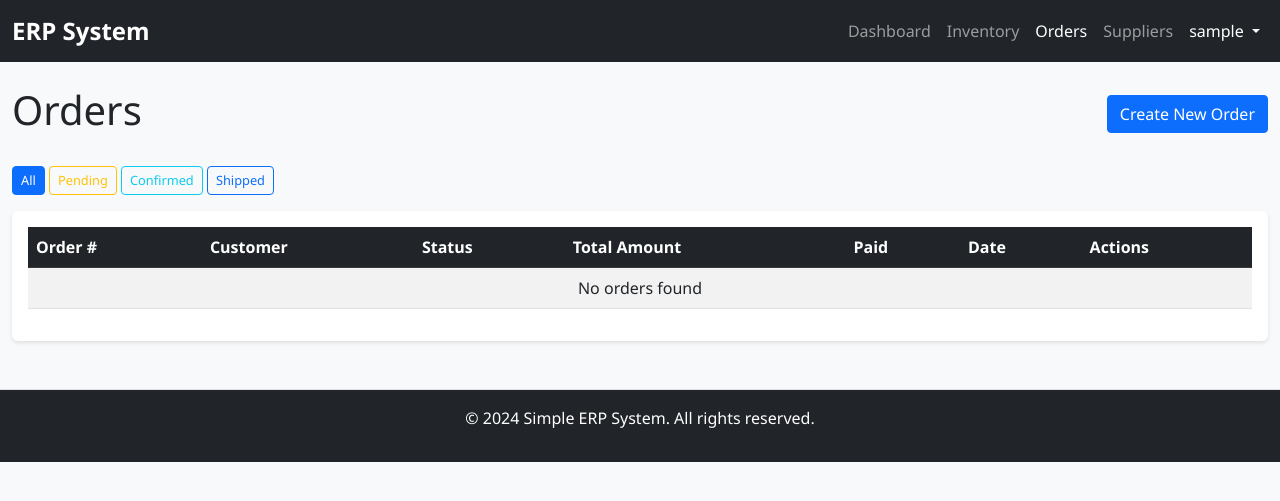
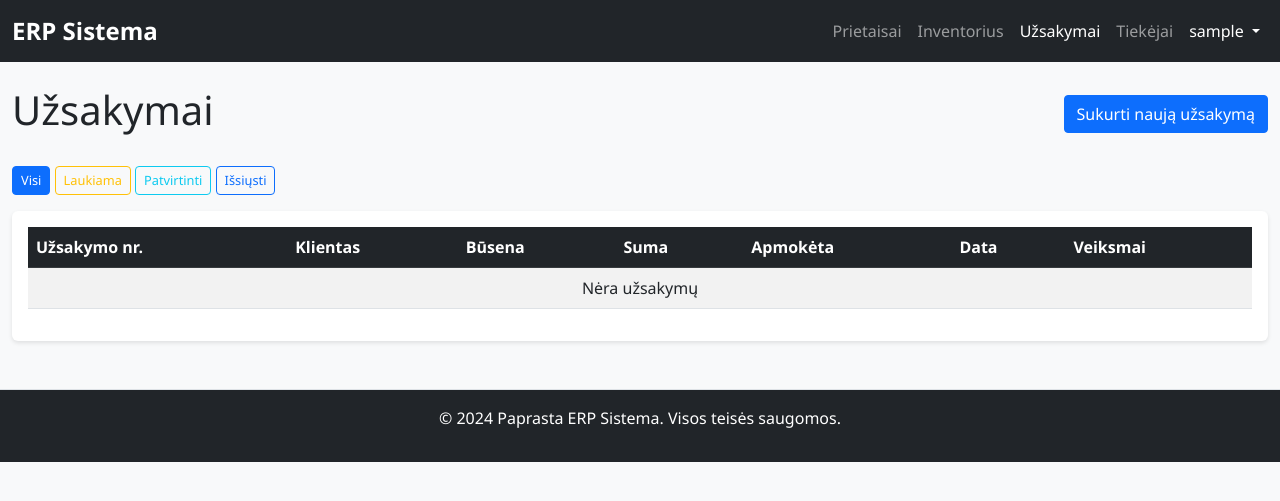
Before and after one commit to zleknickas-design/simple-erp-system, a Flask app: page /orders/ in a window 1280 px wide. Shown: the top 501 px of the page. Run offline with Flask 3, Linux system fonts and the light colour scheme; the visitor is signed in with stand-in values (Sample User, id 1); data that the repository does not hold is empty.

Commit message:
Translate UI to Lithuanian language

```diff
--- a/app/routes/inventory.py
+++ b/app/routes/inventory.py
@@ -29,7 +29,7 @@ def create_product():
         )
         db.session.add(product)
         db.session.commit()
-        flash(f'Product {product.name} created successfully', 'success')
+        flash(f'Prekė {product.name} sukurta sėkmingai', 'success')
         return redirect(url_for('inventory.products_list'))
 
     suppliers = Supplier.query.all()
@@ -51,7 +51,7 @@ def edit_product(id):
         product.reorder_level = int(request.form.get('reorder_level', 10))
         product.supplier_id = request.form.get('supplier_id') or None
         db.session.commit()
-        flash(f'Product {product.name} updated successfully', 'success')
+        flash(f'Prekė {product.name} atnaujinta sėkmingai', 'success')
         return redirect(url_for('inventory.products_list'))
 
     suppliers = Supplier.query.all()
@@ -63,7 +63,7 @@ def delete_product(id):
     product = Product.query.get_or_404(id)
     db.session.delete(product)
     db.session.commit()
-    flash(f'Product {product.name} deleted successfully', 'success')
+    flash(f'Prekė {product.name} ištrinta sėkmingai', 'success')
     return redirect(url_for('inventory.products_list'))
 
 @inventory_bp.route('/api/products')
--- a/app/routes/orders.py
+++ b/app/routes/orders.py
@@ -25,7 +25,7 @@ def orders_list():
 def create_order():
     if request.method == 'POST':
         order = Order(
-            order_number=f"ORD-{uuid.uuid4().hex[:8].upper()}",
+            order_number=f"UŽS-{uuid.uuid4().hex[:8].upper()}",
             customer_name=request.form.get('customer_name'),
             customer_email=request.form.get('customer_email'),
             customer_phone=request.form.get('customer_phone'),
@@ -55,7 +55,7 @@ def create_order():
 
         order.calculate_total()
         db.session.commit()
-        flash(f'Order {order.order_number} created successfully', 'success')
+        flash(f'Užsakymas {order.order_number} sukurtas sėkmingai', 'success')
         return redirect(url_for('orders.view_order', id=order.id))
 
     products = Product.query.filter_by(is_active=True).all()
@@ -81,7 +81,7 @@ def edit_order(id):
         order.status = request.form.get('status')
         order.paid_amount = float(request.form.get('paid_amount', 0))
         db.session.commit()
-        flash('Order updated successfully', 'success')
+        flash('Užsakymas atnaujintas sėkmingai', 'success')
         return redirect(url_for('orders.view_order', id=order.id))
 
     return render_template('order_form.html', order=order)
@@ -92,7 +92,7 @@ def delete_order(id):
     order = Order.query.get_or_404(id)
     db.session.delete(order)
     db.session.commit()
-    flash('Order deleted successfully', 'success')
+    flash('Užsakymas ištrintas sėkmingai', 'success')
     return redirect(url_for('orders.orders_list'))
 
 @orders_bp.route('/api/orders')
--- a/app/routes/suppliers.py
+++ b/app/routes/suppliers.py
@@ -29,7 +29,7 @@ def create_supplier():
         )
         db.session.add(supplier)
         db.session.commit()
-        flash(f'Supplier {supplier.name} created successfully', 'success')
+        flash(f'Tiekėjas {supplier.name} sukurtas sėkmingai', 'success')
         return redirect(url_for('suppliers.suppliers_list'))
 
     return render_template('supplier_form.html')
@@ -50,7 +50,7 @@ def edit_supplier(id):
         supplier.payment_terms = request.form.get('payment_terms')
         supplier.tax_id = request.form.get('tax_id')
         db.session.commit()
-        flash(f'Supplier {supplier.name} updated successfully', 'success')
+        flash(f'Tiekėjas {supplier.name} atnaujintas sėkmingai', 'success')
         return redirect(url_for('suppliers.suppliers_list'))
 
     return render_template('supplier_form.html', supplier=supplier)
@@ -61,7 +61,7 @@ def delete_supplier(id):
     supplier = Supplier.query.get_or_404(id)
     db.session.delete(supplier)
     db.session.commit()
-    flash(f'Supplier {supplier.name} deleted successfully', 'success')
+    flash(f'Tiekėjas {supplier.name} ištrintas sėkmingai', 'success')
     return redirect(url_for('suppliers.suppliers_list'))
 
 @suppliers_bp.route('/api/suppliers')
--- a/app/templates/base.html
+++ b/app/templates/base.html
@@ -1,37 +1,37 @@
 <!DOCTYPE html>
-<html lang="en">
+<html lang="lt">
 <head>
     <meta charset="UTF-8">
     <meta name="viewport" content="width=device-width, initial-scale=1.0">
-    <title>{% block title %}Simple ERP System{% endblock %}</title>
+    <title>{% block title %}Paprasta ERP Sistema{% endblock %}</title>
     <link href="https://cdn.jsdelivr.net/npm/bootstrap@5.3.0/dist/css/bootstrap.min.css" rel="stylesheet">
     <link rel="stylesheet" href="{{ url_for('static', filename='css/style.css') }}">
 </head>
 <body>
     <nav class="navbar navbar-expand-lg navbar-dark bg-dark">
         <div class="container-fluid">
-            <a class="navbar-brand" href="{{ url_for('dashboard.index') }}">ERP System</a>
+            <a class="navbar-brand" href="{{ url_for('dashboard.index') }}">ERP Sistema</a>
             <button class="navbar-toggler" type="button" data-bs-toggle="collapse" data-bs-target="#navbarNav">
                 <span class="navbar-toggler-icon"></span>
             </button>
             <div class="collapse navbar-collapse" id="navbarNav">
                 <ul class="navbar-nav ms-auto">
                     {% if current_user.is_authenticated %}
-                        <li class="nav-item"><a class="nav-link" href="{{ url_for('dashboard.index') }}">Dashboard</a></li>
-                        <li class="nav-item"><a class="nav-link" href="{{ url_for('inventory.products_list') }}">Inventory</a></li>
-                        <li class="nav-item"><a class="nav-link" href="{{ url_for('orders.orders_list') }}">Orders</a></li>
-                        <li class="nav-item"><a class="nav-link" href="{{ url_for('suppliers.suppliers_list') }}">Suppliers</a></li>
+                        <li class="nav-item"><a class="nav-link" href="{{ url_for('dashboard.index') }}">Prietaisai</a></li>
+                        <li class="nav-item"><a class="nav-link" href="{{ url_for('inventory.products_list') }}">Inventorius</a></li>
+                        <li class="nav-item"><a class="nav-link" href="{{ url_for('orders.orders_list') }}">Užsakymai</a></li>
+                        <li class="nav-item"><a class="nav-link" href="{{ url_for('suppliers.suppliers_list') }}">Tiekėjai</a></li>
                         <li class="nav-item dropdown">
                             <a class="nav-link dropdown-toggle" href="#" id="userDropdown" role="button" data-bs-toggle="dropdown">
                                 {{ current_user.username }}
                             </a>
                             <ul class="dropdown-menu dropdown-menu-end" aria-labelledby="userDropdown">
-                                <li><a class="dropdown-item" href="{{ url_for('auth.logout') }}">Logout</a></li>
+                                <li><a class="dropdown-item" href="{{ url_for('auth.logout') }}">Išeiti</a></li>
                             </ul>
                         </li>
                     {% else %}
-                        <li class="nav-item"><a class="nav-link" href="{{ url_for('auth.login') }}">Login</a></li>
-                        <li class="nav-item"><a class="nav-link" href="{{ url_for('auth.register') }}">Register</a></li>
+                        <li class="nav-item"><a class="nav-link" href="{{ url_for('auth.login') }}">Prisijungti</a></li>
+                        <li class="nav-item"><a class="nav-link" href="{{ url_for('auth.register') }}">Registruotis</a></li>
                     {% endif %}
                 </ul>
             </div>
@@ -55,7 +55,7 @@
 
     <footer class="bg-dark text-white mt-5 py-3">
         <div class="container text-center">
-            <p>&copy; 2024 Simple ERP System. All rights reserved.</p>
+            <p>&copy; 2024 Paprasta ERP Sistema. Visos teisės saugomos.</p>
         </div>
     </footer>
 
--- a/app/templates/orders.html
+++ b/app/templates/orders.html
@@ -1,18 +1,18 @@
 {% extends "base.html" %}
 
-{% block title %}Orders - Simple ERP System{% endblock %}
+{% block title %}Užsakymai - Paprasta ERP Sistema{% endblock %}
 
 {% block content %}
 <div class="d-flex justify-content-between align-items-center mb-4">
-    <h1>Orders</h1>
-    <a href="{{ url_for('orders.create_order') }}" class="btn btn-primary">Create New Order</a>
+    <h1>Užsakymai</h1>
+    <a href="{{ url_for('orders.create_order') }}" class="btn btn-primary">Sukurti naują užsakymą</a>
 </div>
 
 <div class="mb-3">
-    <a href="{{ url_for('orders.orders_list') }}" class="btn btn-sm {% if not current_status %}btn-primary{% else %}btn-outline-primary{% endif %}">All</a>
-    <a href="{{ url_for('orders.orders_list', status='pending') }}" class="btn btn-sm {% if current_status == 'pending' %}btn-warning{% else %}btn-outline-warning{% endif %}">Pending</a>
-    <a href="{{ url_for('orders.orders_list', status='confirmed') }}" class="btn btn-sm {% if current_status == 'confirmed' %}btn-info{% else %}btn-outline-info{% endif %}">Confirmed</a>
-    <a href="{{ url_for('orders.orders_list', status='shipped') }}" class="btn btn-sm {% if current_status == 'shipped' %}btn-primary{% else %}btn-outline-primary{% endif %}">Shipped</a>
+    <a href="{{ url_for('orders.orders_list') }}" class="btn btn-sm {% if not current_status %}btn-primary{% else %}btn-outline-primary{% endif %}">Visi</a>
+    <a href="{{ url_for('orders.orders_list', status='pending') }}" class="btn btn-sm {% if current_status == 'pending' %}btn-warning{% else %}btn-outline-warning{% endif %}">Laukiama</a>
+    <a href="{{ url_for('orders.orders_list', status='confirmed') }}" class="btn btn-sm {% if current_status == 'confirmed' %}btn-info{% else %}btn-outline-info{% endif %}">Patvirtinti</a>
+    <a href="{{ url_for('orders.orders_list', status='shipped') }}" class="btn btn-sm {% if current_status == 'shipped' %}btn-primary{% else %}btn-outline-primary{% endif %}">Išsiųsti</a>
 </div>
 
 <div class="card">
@@ -20,13 +20,13 @@
         <table class="table table-striped table-hover">
             <thead class="table-dark">
                 <tr>
-                    <th>Order #</th>
-                    <th>Customer</th>
-                    <th>Status</th>
-                    <th>Total Amount</th>
-                    <th>Paid</th>
-                    <th>Date</th>
-                    <th>Actions</th>
+                    <th>Užsakymo nr.</th>
+                    <th>Klientas</th>
+                    <th>Būsena</th>
+                    <th>Suma</th>
+                    <th>Apmokėta</th>
+                    <th>Data</th>
+                    <th>Veiksmai</th>
                 </tr>
             </thead>
             <tbody>
@@ -37,23 +37,23 @@
                     <td>
                         <span class="badge bg-secondary">{{ order.status.title() }}</span>
                     </td>
-                    <td>${{ "%.2f"|format(order.total_amount) }}</td>
+                    <td>€{{ "%.2f"|format(order.total_amount) }}</td>
                     <td>
                         {% if order.is_paid() %}
-                            <span class="badge bg-success">Paid</span>
+                            <span class="badge bg-success">Apmokėta</span>
                         {% else %}
-                            <span class="badge bg-warning">Pending</span>
+                            <span class="badge bg-warning">Neapmokėta</span>
                         {% endif %}
                     </td>
                     <td>{{ order.created_at.strftime('%Y-%m-%d') }}</td>
                     <td>
-                        <a href="{{ url_for('orders.view_order', id=order.id) }}" class="btn btn-sm btn-info">View</a>
-                        <a href="{{ url_for('orders.edit_order', id=order.id) }}" class="btn btn-sm btn-warning">Edit</a>
+                        <a href="{{ url_for('orders.view_order', id=order.id) }}" class="btn btn-sm btn-info">Peržiūrėti</a>
+                        <a href="{{ url_for('orders.edit_order', id=order.id) }}" class="btn btn-sm btn-warning">Redaguoti</a>
                     </td>
                 </tr>
                 {% else %}
                 <tr>
-                    <td colspan="7" class="text-center">No orders found</td>
+                    <td colspan="7" class="text-center">Nėra užsakymų</td>
                 </tr>
                 {% endfor %}
             </tbody>
@@ -64,7 +64,7 @@
         <nav aria-label="Page navigation">
             <ul class="pagination justify-content-center">
                 {% if orders.has_prev %}
-                <li class="page-item"><a class="page-link" href="{{ url_for('orders.orders_list', page=orders.prev_num, status=current_status) }}">Previous</a></li>
+                <li class="page-item"><a class="page-link" href="{{ url_for('orders.orders_list', page=orders.prev_num, status=current_status) }}">Ankstesnis</a></li>
                 {% endif %}
                 {% for page_num in orders.iter_pages() %}
                     {% if page_num %}
@@ -76,7 +76,7 @@
                     {% endif %}
                 {% endfor %}
                 {% if orders.has_next %}
-                <li class="page-item"><a class="page-link" href="{{ url_for('orders.orders_list', page=orders.next_num, status=current_status) }}">Next</a></li>
+                <li class="page-item"><a class="page-link" href="{{ url_for('orders.orders_list', page=orders.next_num, status=current_status) }}">Kitas</a></li>
                 {% endif %}
             </ul>
         </nav>
```
Also changed, not shown: app/routes/auth.py (+6 -6 lines), app/templates/dashboard.html (+21 -21 lines), app/templates/login.html (+7 -7 lines), app/templates/product_form.html (+13 -13 lines), app/templates/products.html (+18 -18 lines), app/templates/register.html (+8 -8 lines), app/templates/suppliers.html (+14 -14 lines).
